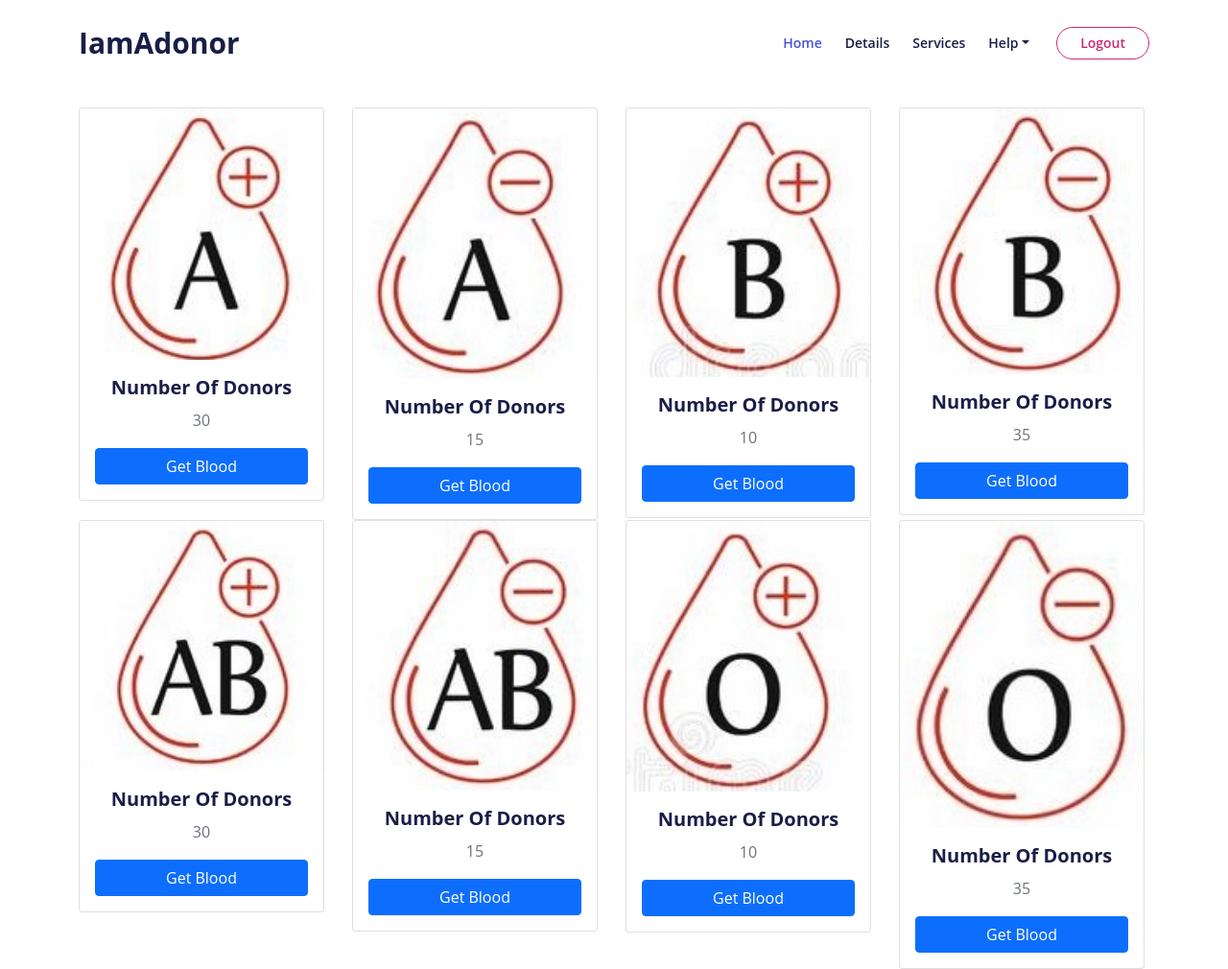
After one commit to PradhyumArora/IamAdonor, a PHP site: page /donor.html in a window 1280 px wide. The commit adds this page. Shown: the whole page at 96% size. Run offline with PHP 8.4, Linux system fonts and the light colour scheme.

Commit message:
Added donors and recipients page

```diff
--- a/css/styles.css
+++ b/css/styles.css
@@ -647,6 +647,13 @@ a:hover {
   margin-bottom: 0.25rem;
   width: 18px;
 }
+#details-btn {
+  text-decoration: none;
+  width: 100%;
+}
+.mt-huge {
+  margin-top: 7rem;
+}
 @media (min-width: 768px) {
   .header {
     padding-top: 11rem;
--- /dev/null
+++ b/donor.html
@@ -0,0 +1,185 @@
+<!DOCTYPE html>
+<html lang="en">
+  <head>
+    <meta charset="UTF-8" />
+    <meta http-equiv="X-UA-Compatible" content="IE=edge" />
+    <meta name="viewport" content="width=device-width, initial-scale=1.0" />
+    <link
+      href="https://cdn.jsdelivr.net/npm/bootstrap@5.1.1/dist/css/bootstrap.min.css"
+      rel="stylesheet"
+      integrity="sha384-F3w7mX95PdgyTmZZMECAngseQB83DfGTowi0iMjiWaeVhAn4FJkqJByhZMI3AhiU"
+      crossorigin="anonymous"
+    />
+    <link href="css/styles.css" rel="stylesheet" />
+    <title>Donor's page</title>
+  </head>
+  <body>
+     <!-- Navigation -->
+     <nav
+     id="navbar"
+     class="navbar navbar-expand-lg fixed-top navbar-light"
+     aria-label="Main navigation"
+   >
+     <div class="container">
+       <a class="navbar-brand logo-text" href="index.html">IamAdonor</a>
+
+       <button
+         class="navbar-toggler p-0 border-0"
+         type="button"
+         id="navbarSideCollapse"
+         aria-label="Toggle navigation"
+       >
+         <span class="navbar-toggler-icon"></span>
+       </button>
+
+       <div
+         class="navbar-collapse offcanvas-collapse"
+         id="navbarsExampleDefault"
+       >
+         <ul class="navbar-nav ms-auto navbar-nav-scroll">
+           <li class="nav-item">
+             <a class="nav-link active" aria-current="page" href="#header"
+               >Home</a
+             >
+           </li>
+           <li class="nav-item">
+             <a class="nav-link" href="#details">Details</a>
+           </li>
+           <li class="nav-item">
+             <a class="nav-link" href="#services">Services</a>
+           </li>
+
+           <li class="nav-item dropdown">
+             <a
+               class="nav-link dropdown-toggle"
+               href="#"
+               id="dropdown01"
+               data-bs-toggle="dropdown"
+               aria-expanded="false"
+               >Help</a
+             >
+             <ul class="dropdown-menu" aria-labelledby="dropdown01">
+               <li>
+                 <a class="dropdown-item" href="./donor.html">Donor</a>
+               </li>
+
+               <li><div class="dropdown-divider"></div></li>
+               <li>
+                 <a class="dropdown-item" href="./recipients.html">Recipient</a>
+               </li>
+             </ul>
+           </li>
+         </ul>
+         <span class="nav-item" id="Loginsignupbtn">
+           <a class="btn-outline-sm" href="./index.html">Logout</a>
+         </span>
+       </div>
+     </div>
+   </nav>
+    <div class="container mt-huge">
+      <div class="row">
+        <div class="col-md-3">
+          <div class="card" style="width: 16rem">
+            <img src="./images/A+.jpg" class="card-img-top" alt="..." />
+            <div class="card-body">
+              <h5 class="card-title text-center">Number Of Donors</h5>
+              <p class="card-text text-center">30</p>
+              <a id="details-btn" href="#" class="btn btn-primary"
+                >Get Blood</a
+              >
+            </div>
+          </div>
+        </div>
+        <div class="col-md-3">
+          <div class="card" style="width: 16rem">
+            <img src="./images/A-.jpg" class="card-img-top" alt="..." />
+            <div class="card-body">
+              <h5 class="card-title text-center">Number Of Donors</h5>
+              <p class="card-text text-center">15</p>
+              <a id="details-btn" href="#" class="btn btn-primary"
+                >Get Blood</a
+              >
+            </div>
+          </div>
+        </div>
+        <div class="col-md-3">
+          <div class="card" style="width: 16rem">
+            <img src="./images/B+.jpg" class="card-img-top" alt="..." />
+            <div class="card-body">
+              <h5 class="card-title text-center">Number Of Donors</h5>
+              <p class="card-text text-center">10</p>
+              <a id="details-btn" href="#" class="btn btn-primary"
+                >Get Blood</a
+              >
+            </div>
+          </div>
+        </div>
+        <div class="col-md-3">
+          <div class="card" style="width: 16rem">
+            <img src="./images/B-.jpg" class="card-img-top" alt="..." />
+            <div class="card-body">
+              <h5 class="card-title text-center">Number Of Donors</h5>
+              <p class="card-text text-center">35</p>
+              <a id="details-btn" href="#" class="btn btn-primary"
+                >Get Blood</a
+              >
+            </div>
+          </div>
+        </div>
+      </div>
+      <div class="row">
+        <div class="col-md-3">
+          <div class="card" style="width: 16rem">
+            <img src="./images/AB+.jpg" class="card-img-top" alt="..." />
+            <div class="card-body">
+              <h5 class="card-title text-center">Number Of Donors</h5>
+              <p class="card-text text-center">30</p>
+              <a id="details-btn" href="#" class="btn btn-primary"
+                >Get Blood</a
+              >
+            </div>
+          </div>
+        </div>
+        <div class="col-md-3">
+          <div class="card" style="width: 16rem">
+            <img src="./images/AB-.jpg" class="card-img-top" alt="..." />
+            <div class="card-body">
+              <h5 class="card-title text-center">Number Of Donors</h5>
+              <p class="card-text text-center">15</p>
+              <a id="details-btn" href="#" class="btn btn-primary"
+                >Get Blood</a
+              >
+            </div>
+          </div>
+        </div>
+        <div class="col-md-3">
+          <div class="card" style="width: 16rem">
+            <img src="./images/o+.jpg" class="card-img-top" alt="..." />
+            <div class="card-body">
+              <h5 class="card-title text-center">Number Of Donors</h5>
+              <p class="card-text text-center">10</p>
+              <a id="details-btn" href="#" class="btn btn-primary"
+                >Get Blood</a
+              >
+            </div>
+          </div>
+        </div>
+        <div class="col-md-3">
+          <div class="card" style="width: 16rem">
+            <img src="./images/o-.jpg" class="card-img-top" alt="..." />
+            <div class="card-body">
+              <h5 class="card-title text-center">Number Of Donors</h5>
+              <p class="card-text text-center">35</p>
+              <a id="details-btn" href="#" class="btn btn-primary"
+                >Get Blood</a
+              >
+            </div>
+          </div>
+        </div>
+      </div>
+    </div>
+    </div>
+    <script src="js/scripts.js"></script>
+
+  </body>
+</html>
--- a/index.html
+++ b/index.html
@@ -93,12 +93,14 @@
               >
               <ul class="dropdown-menu" aria-labelledby="dropdown01">
                 <li>
-                  <a class="dropdown-item" href="#">Donor</a>
+                  <a class="dropdown-item" href="./donor.html">Donor</a>
                 </li>
 
                 <li><div class="dropdown-divider"></div></li>
                 <li>
-                  <a class="dropdown-item" href="#">Recipient</a>
+                  <a class="dropdown-item" href="./recipients.html"
+                    >Recipient</a
+                  >
                 </li>
               </ul>
             </li>
--- a/login.php
+++ b/login.php
@@ -13,6 +13,6 @@
  }
  else
  {
-   echo "Invalid Login Credentials you bitch";
+   echo "Invalid Login Credentials";
  }
 ?>
```
Also changed, not shown: recipients.html (added, +184 -0 lines), images/A+.jpg (added), images/A-.jpg (added), images/AB+.jpg (added), images/AB-.jpg (added), images/B+.jpg (added), images/B-.jpg (added), images/o+.jpg (added), images/o-.jpg (added).
